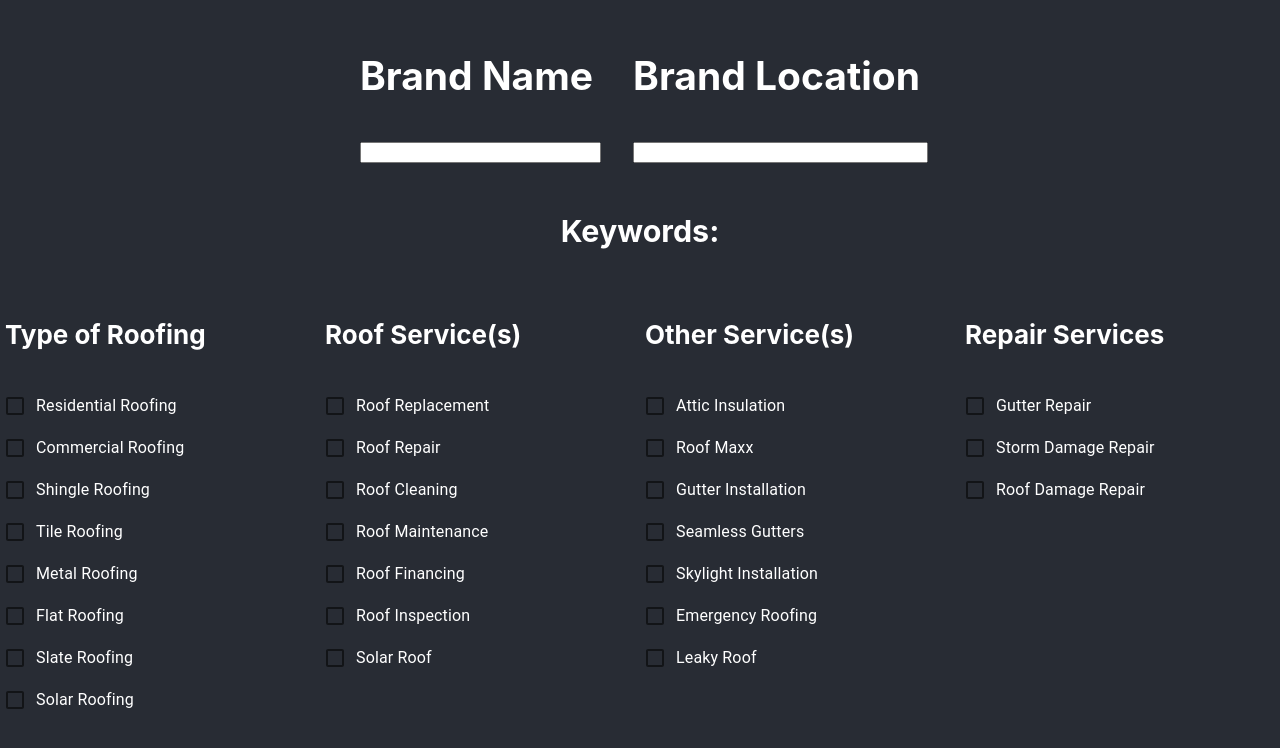
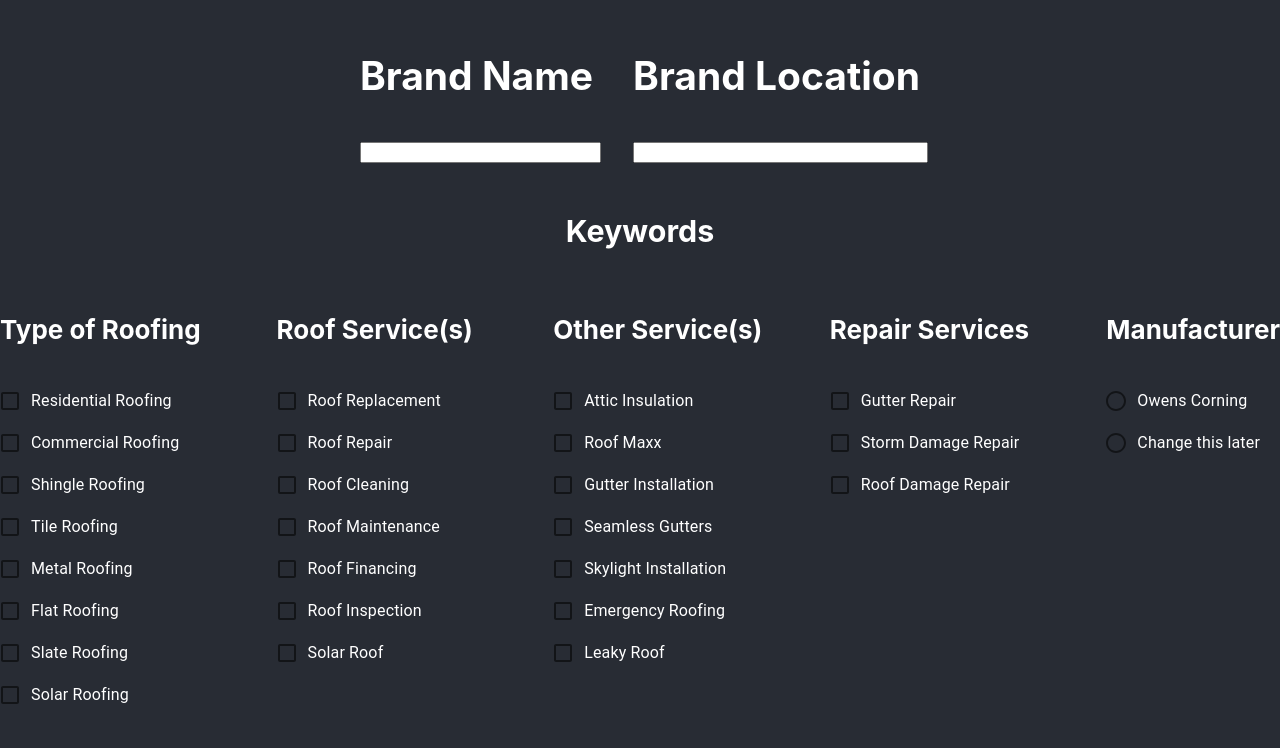
Before and after one commit to trevorwinger/content-autofy, a React (Create React App) app: page / in a window 1280 px wide. Shown: the top 748 px of the page. Built offline with nearby package versions, Linux system fonts and the light colour scheme.

Commit message:
fixed it

```diff
--- a/src/App.js
+++ b/src/App.js
@@ -7,11 +7,14 @@ function App() {
   const [kw, setKw] = useState([]);
   const [brand, setBrand] = useState('');
   const [location, setLocation] = useState('');
+  const [manuBrand, setManuBrand] = useState('');
 
   const styleContainer = {
     display: "flex",
     textAlign:"center",
     justifyContent:"center",
+    width:"100%",
+    verticalAlign:"middle",
   }
 
   const styleCBFP =
@@ -28,7 +31,9 @@ function App() {
           <Input headerText={'Brand Name'} inputVar={brand} setInputVar={setBrand}/>
           <Input headerText={'Brand Location'} inputVar={location} setInputVar={setLocation} />
         </div>
-        <CheckboxFormParent style={styleCBFP} kwList={kw} setKwList={setKw} />
+        <div styel={styleCBFP}>
+          <CheckboxFormParent style={styleCBFP} kwList={kw} setKwList={setKw} mBrand={manuBrand} setMBrand={setManuBrand}/>
+        </div>
       </header>
     </div>
   );
--- a/src/Components/checkBoxForm.js
+++ b/src/Components/checkBoxForm.js
@@ -1,5 +1,6 @@
 import React from 'react';
 import CheckboxParent from './checkBoxParent';
+import RadioButtonFormParent from './radioButtonParent';
 
 
 const typeOfRoofing = ['Residential Roofing', 'Commercial Roofing', 'Shingle Roofing', 'Tile Roofing', 'Metal Roofing', 'Flat Roofing', 'Slate Roofing', 'Solar Roofing'];
@@ -7,13 +8,12 @@ const roofService = ['Roof Replacement','Roof Repair', 'Roof Cleaning', 'Roof Ma
 const repairServices = ['Gutter Repair', 'Storm Damage Repair','Roof Damage Repair'];
 const otherServices = ['Attic Insulation', 'Roof Maxx', 'Gutter Installation', 'Seamless Gutters', 'Skylight Installation', 'Emergency Roofing', 'Leaky Roof'];
 
-const CheckBoxForm = ({kw, setKw}) =>
+const CheckBoxForm = ({kw, setKw, mBrand, setMBrand}) =>
 {
     const styleContainerCheckBoxParent = {
         width:"100%",
         display:"flex",
         justifyContent:"spaceBetween",
-        padding:"5px",
         margin:"0 auto",
     }
 
@@ -23,6 +23,7 @@ const CheckBoxForm = ({kw, setKw}) =>
             <CheckboxParent listOfKeywords={roofService} subTitle='Roof Service(s)' selectedList={kw} selectedListStateFunction={setKw} />
             <CheckboxParent listOfKeywords={otherServices} subTitle='Other Service(s)' selectedList={kw} selectedListStateFunction={setKw} />
             <CheckboxParent listOfKeywords={repairServices} subTitle='Repair Services' selectedList={kw} selectedListStateFunction={setKw} />
+            <RadioButtonFormParent choice={mBrand} setChoice={setMBrand} />
         </div>
     );
 }
--- a/src/Components/checkBoxFormParent.js
+++ b/src/Components/checkBoxFormParent.js
@@ -1,7 +1,7 @@
 import React from 'react';
 import CheckBoxForm from './checkBoxForm';
 
-const CheckboxFormParent = ({kwList, setKwList}) => {
+const CheckboxFormParent = ({kwList, setKwList, mBrand, setMBrand}) => {
     const styleContainer = {
         textAlign:"center",
         justifyContent:"center",
@@ -9,9 +9,10 @@ const CheckboxFormParent = ({kwList, setKwList}) => {
 
     return(
         <div style={styleContainer}>
-            <h3>Keywords:</h3>
+            <h3>Keywords</h3>
             <p>{kwList.toString()}</p>
-            <CheckBoxForm  kw={kwList} setKw={setKwList} />
+            <p>{mBrand}</p>
+            <CheckBoxForm  kw={kwList} setKw={setKwList} mBrand={mBrand} setMBrand={setMBrand}/>
         </div>
     )
 }
--- /dev/null
+++ b/src/Components/radioButtonParent.js
@@ -0,0 +1,30 @@
+import React from 'react';
+import Radio from '@material-ui/core/Radio';
+import RadioGroup from '@material-ui/core/RadioGroup';
+import FormControlLabel from '@material-ui/core/FormControlLabel';
+
+const RadioButtonParent = ({choice, setChoice}) =>
+{
+
+    const styleDiv = {
+        justifyContent:"center",
+        textAlign:"left",
+    }
+
+    const handleChange = (event) =>
+    {
+        setChoice(event.target.value);
+    }
+
+    return (
+        <div style={styleDiv}>
+            <h4>Manufacturer</h4>
+            <RadioGroup aria-label="manufacturer" name="manufacturer" value={choice} onChange={handleChange}>
+                <FormControlLabel value="Owens Corning" control={<Radio/>} label="Owens Corning"></FormControlLabel>
+                <FormControlLabel value="Fill this later" control={<Radio/>} label="Change this later"></FormControlLabel>
+            </RadioGroup>
+        </div>
+    )
+}
+
+export default RadioButtonParent;
--- a/src/Components/subCheckbox.js
+++ b/src/Components/subCheckbox.js
@@ -9,6 +9,7 @@ const SubCheckbox = ({kw, selected, setSelected}) =>
     const handleChange = (event) =>
     {
         setChecked(event.target.checked);
+
         if(selected.includes(event.target.id) === false)
         {
             setSelected(selected.concat(event.target.id));
```
